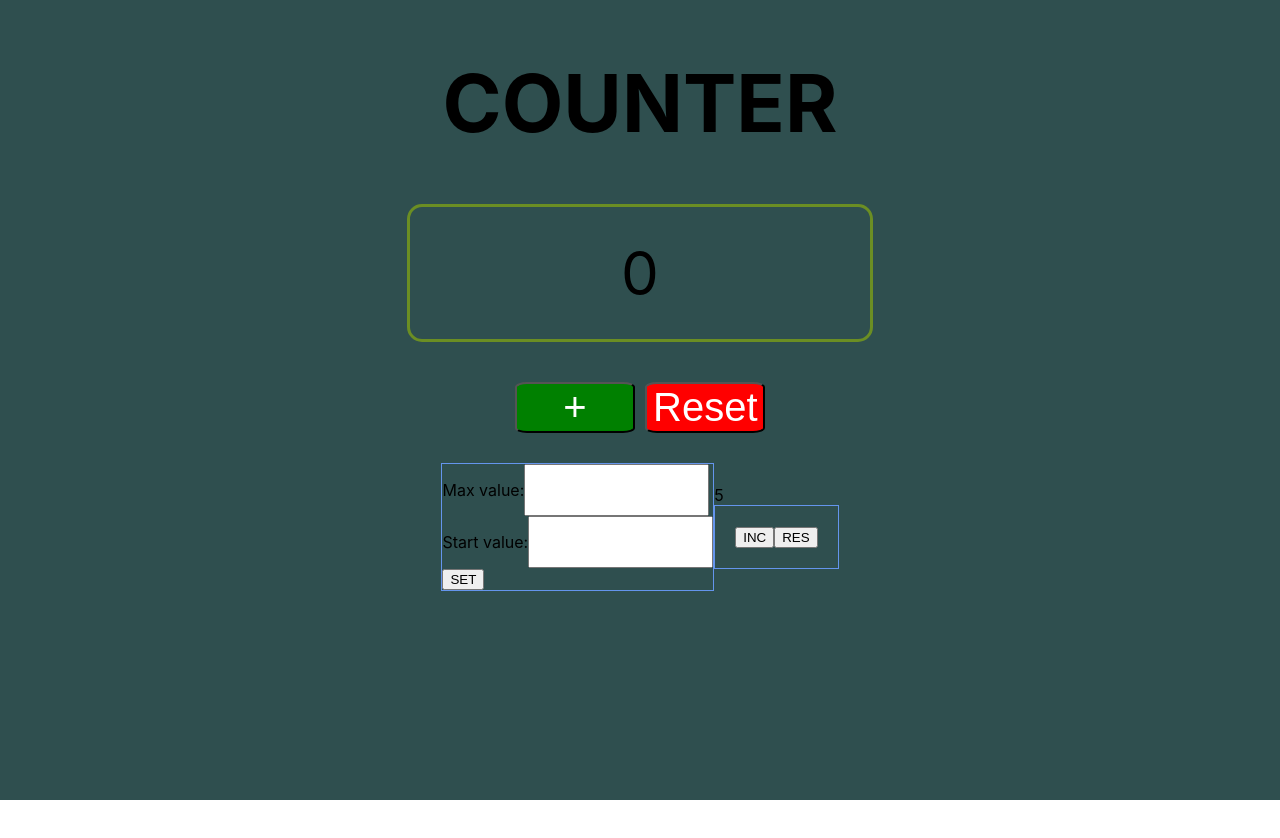
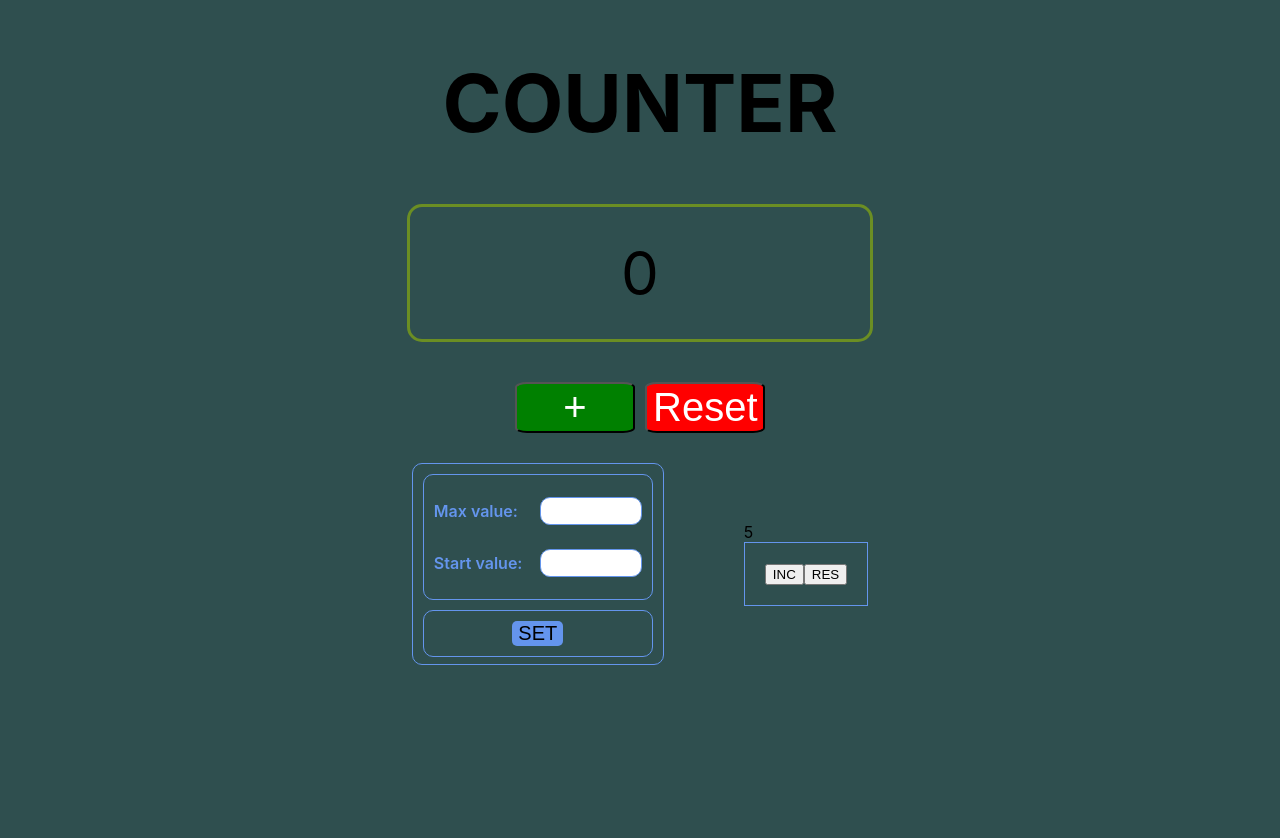
Before and after one commit to genamontana/my-app, a React (Create React App) app: page / in a window 1280 px wide. Shown: the top 838 px of the page. Before the commit the page ends 800 px from the top, so only its background shows below. Built offline with nearby package versions, Linux system fonts and the light colour scheme.

Commit message:
Counter2 in process

```diff
--- a/src/App.css
+++ b/src/App.css
@@ -4,4 +4,5 @@
     min-height: 100%;
     overflow: hidden;
     position: absolute;
+    padding-bottom: 500px;
 }
--- a/src/Counter2/SettingsCounter/DisplaySettings/DisplaySettings.module.css
+++ b/src/Counter2/SettingsCounter/DisplaySettings/DisplaySettings.module.css
@@ -1,8 +1,31 @@
-.displayBody{
+.displayBody {
     display: flex;
     flex-direction: column;
+    border: 1px solid cornflowerblue;
+    border-radius: 10px;
+    margin: 10px;
+    padding: 10px;
 }
-.valueBody{
+
+.valueBody {
     display: flex;
+    justify-content: space-between;
+}
 
+.displayText {
+    font-size: 16px;
+    font-weight: 600;
+    color: cornflowerblue;
 }
+
+.displayInput {
+    border: 1px solid cornflowerblue;
+    border-radius: 10px;
+    padding: 5px;
+    margin-top: 12px;
+    font-size: 18px;
+    text-align: center;
+    height: 16px;
+    width: 90px;
+    color: cornflowerblue;
+}
--- a/src/Counter2/SettingsCounter/DisplaySettings/DisplaySettings.tsx
+++ b/src/Counter2/SettingsCounter/DisplaySettings/DisplaySettings.tsx
@@ -5,12 +5,18 @@ export const DisplaySettings = () => {
     return (
         <div className={s.displayBody}>
             <div className={s.valueBody}>
-                <p>Max value:</p>
-                <input type="number"/>
+                <p className={s.displayText}>
+                    Max value:
+                </p>
+                <input type="number"
+                       className={s.displayInput}/>
             </div>
             <div className={s.valueBody}>
-                <p>Start value:</p>
-                <input type="number"/>
+                <p className={s.displayText}>
+                    Start value:
+                </p>
+                <input type="number"
+                       className={s.displayInput}/>
             </div>
         </div>
     );
--- /dev/null
+++ b/src/Counter2/SettingsCounter/SetButton/SetButton.module.css
@@ -0,0 +1,15 @@
+.setButtonContainer{
+    border: 1px solid cornflowerblue;
+    border-radius: 10px;
+    display: flex;
+    align-items: center;
+    justify-content: center;
+    margin: 10px;
+    padding: 10px;
+}
+.setButtonButton{
+    background: cornflowerblue;
+    border-radius: 5px;
+    border: none;
+    font-size: 20px;
+}
--- a/src/Counter2/SettingsCounter/SetButton/SetButton.tsx
+++ b/src/Counter2/SettingsCounter/SetButton/SetButton.tsx
@@ -1,7 +1,9 @@
 import React from 'react';
+import s from './SetButton.module.css'
 
 export const SetButton = () => {
-    return <div>
-                <button>SET</button>
+    return <div className={s.setButtonContainer}>
+                <button className={s.setButtonButton}
+                >SET</button>
         </div>
 };
--- a/src/Counter2/SettingsCounter/SettingsCounter.module.css
+++ b/src/Counter2/SettingsCounter/SettingsCounter.module.css
@@ -1,3 +1,7 @@
 .settings{
     border: 1px solid cornflowerblue;
+    border-radius: 10px;
+    height: 200px;
+    width: 250px;
+    margin-right: 80px;
 }
```
